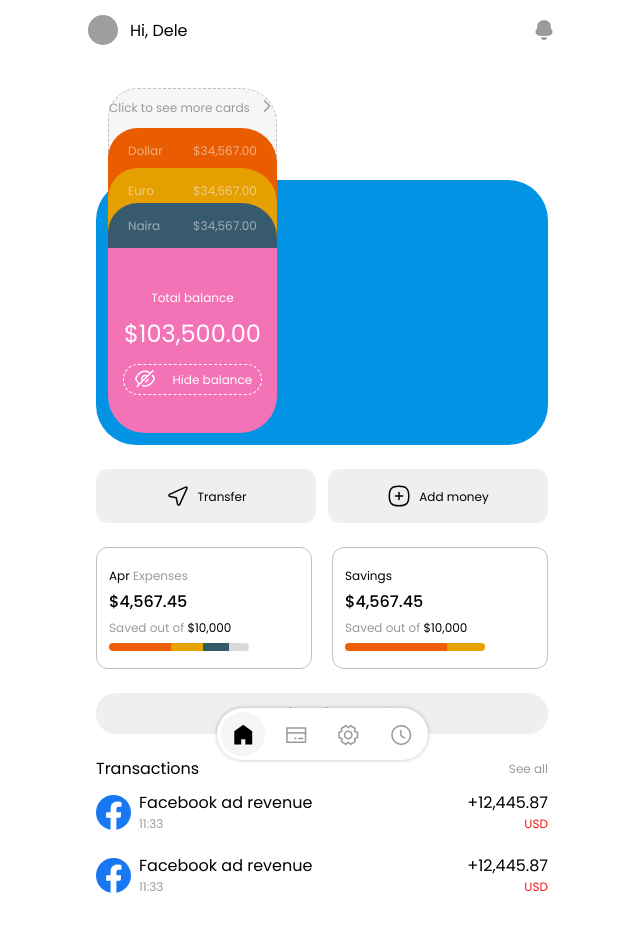
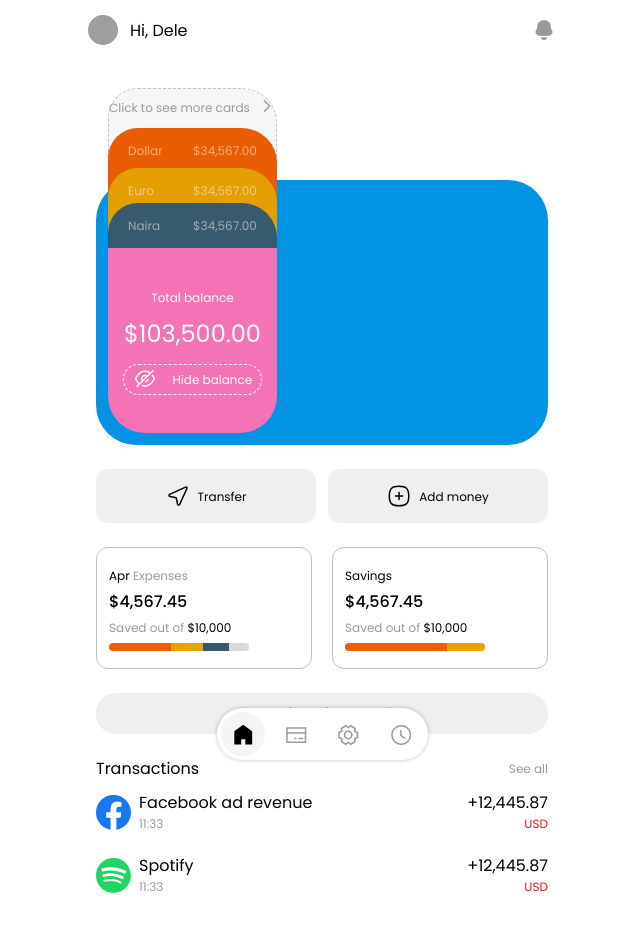
Before and after one commit to mohawwal/fintech-challenge, a React (Vite) app: page / in a window 1280 px wide. Shown: the top 932 px of the page, without its empty margins (318-958 px from the left). Built offline with nearby package versions, Linux system fonts and the light colour scheme; grey boxes are pictures that could not be loaded.

Commit message:
feature/spotify

```diff
--- a/src/pages/Home.jsx
+++ b/src/pages/Home.jsx
@@ -6,6 +6,7 @@ import CardItem from "../components/CardItem";
 import CursorIcon from "../assets/svg/cursor.svg";
 import PlusIcon from "../assets/svg/Plus.svg";
 import FacebookIcon from "../assets/svg/facebook.svg";
+import SpotifyIcon from "../assets/svg/Spotify.svg";
 
 const Home = () => {
 	return (
@@ -127,9 +128,9 @@ const Home = () => {
           </div>
           <div className="flex items-center flex-row h-[35px] w-full justify-between">
             <div className="flex items-center justify-center gap-2">
-              <img src={FacebookIcon} alt="fb" className="w-[35px] h-[35px]" />
+              <img src={SpotifyIcon} alt="fb" className="w-[35px] h-[35px]" />
               <div className="h-full flex flex-col justify-between font-normal leading-[21px]">
-                <h2 className="text-[16px]">Facebook ad revenue</h2>
+                <h2 className="text-[16px]">Spotify</h2>
                 <p className="text-[#9A9A9A] text-[12px]">11:33</p>
               </div>
             </div>
```
